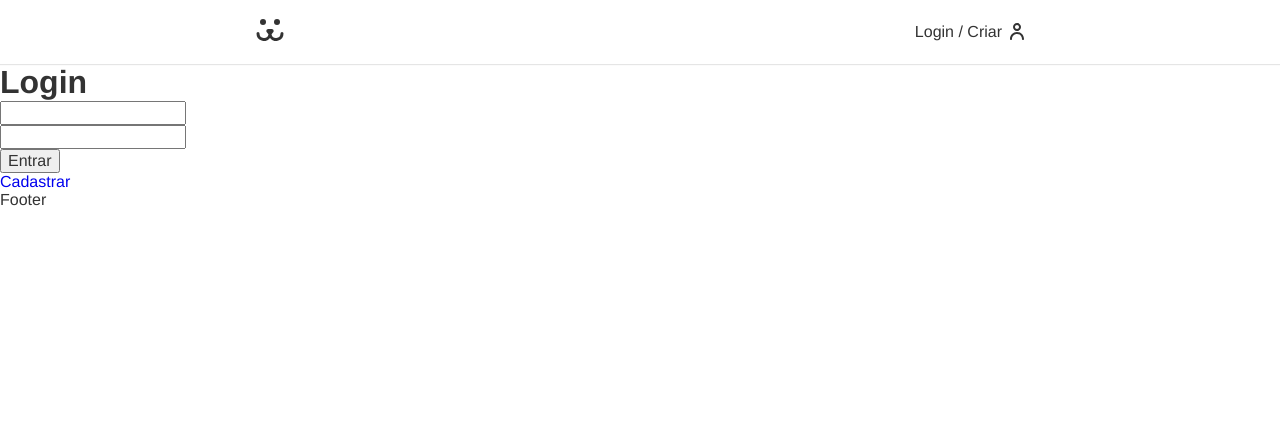
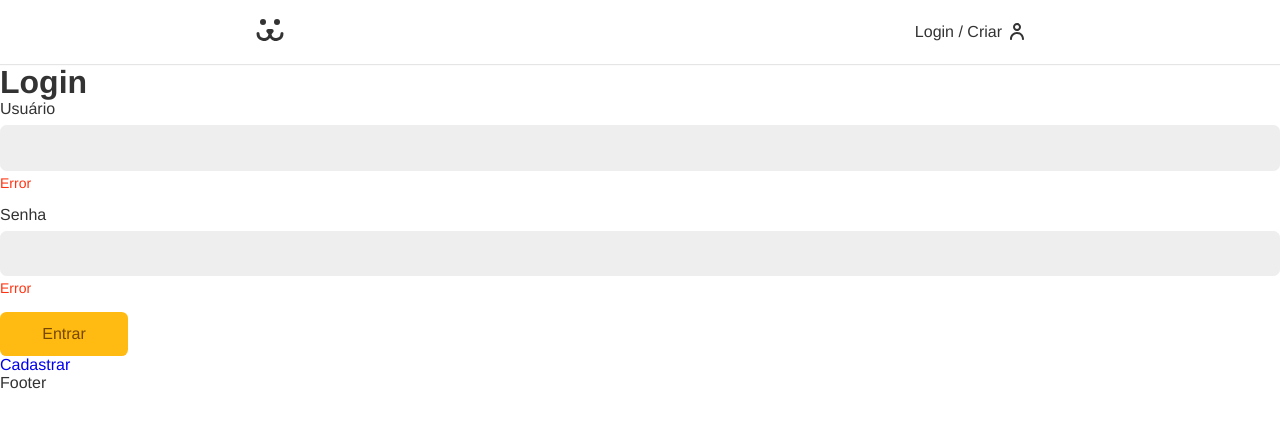
Before and after one commit to devroboco/dogs-react, a React (Vite) app: page /login in a window 1280 px wide. Shown: the top 428 px of the page. Built offline with nearby package versions, Linux system fonts and the light colour scheme.

Commit message:
componentes de formulario

```diff
--- /dev/null
+++ b/src/Components/Forms/Button.jsx
@@ -0,0 +1,12 @@
+import React from "react";
+import styles from "./Button.module.css";
+
+const Button = ({ children, ...props }) => {
+  return (
+    <button {...props} className={styles.button}>
+      {children}
+    </button>
+  );
+};
+
+export default Button;
--- /dev/null
+++ b/src/Components/Forms/Button.module.css
@@ -0,0 +1,24 @@
+.button {
+  font-size: 1rem;
+  font-family: var(--type-first);
+  cursor: pointer;
+  border: none;
+  border-radius: 0.4rem;
+  background: #fb1;
+  color: #764701;
+  padding: 0.8rem 1.2rem;
+  box-sizing: border-box;
+  transition: 0.1s;
+  min-width: 8rem;
+}
+
+.button:hover,
+.button:focus {
+  outline: none;
+  box-shadow: 0 0 0 3px #fea, 0 0 0 4px #fb1;
+}
+
+.button:disabled {
+  opacity: 0.5;
+  cursor: wait;
+}
--- /dev/null
+++ b/src/Components/Forms/Input.jsx
@@ -0,0 +1,16 @@
+import React from "react";
+import styles from "./Input.module.css";
+
+const Input = ({ label, type, name }) => {
+  return (
+    <div className={styles.wrapper}>
+      <label className={styles.label} htmlFor={name}>
+        {label}
+      </label>
+      <input id={name} name={name} className={styles.input} type={type} />
+      <p className={styles.error}>Error</p>
+    </div>
+  );
+};
+
+export default Input;
--- /dev/null
+++ b/src/Components/Forms/Input.module.css
@@ -0,0 +1,35 @@
+.wrapper {
+  margin-bottom: 1rem;
+}
+
+.input {
+  border: 1px solid #eee;
+  display: block;
+  width: 100%;
+  font-size: 1rem;
+  padding: 0.8rem;
+  border-radius: 0.4rem;
+  background: #eee;
+  transition: 0.2s;
+}
+
+.input:focus,
+.input:hover {
+  outline: none;
+  border-color: #fb1;
+  background: white;
+  box-shadow: 0 0 0 3px #fea;
+}
+
+.label {
+  display: block;
+  font-size: 1rem;
+  line-height: 1;
+  padding-bottom: 0.5rem;
+}
+
+.error {
+  color: #f31;
+  font-size: 0.875rem;
+  margin-top: 0.25rem;
+}
--- a/src/Components/Login/LoginForm.jsx
+++ b/src/Components/Login/LoginForm.jsx
@@ -1,5 +1,7 @@
 import React from "react";
 import { Link } from "react-router-dom";
+import Input from "../Forms/Input";
+import Button from "../Forms/Button";
 
 const LoginForm = () => {
   const [username, setUsername] = React.useState("");
@@ -20,17 +22,9 @@
     <div>
       <h1>Login</h1>
       <form action='' onSubmit={handleSubmit}>
-        <input
-          type='text'
-          value={username}
-          onChange={({ target }) => setUsername(target.value)}
-        />
-        <input
-          type='text'
-          value={password}
-          onChange={({ target }) => setPassword(target.value)}
-        />
-        <button>Entrar</button>
+        <Input label='Usuário' type='text' name='username' />
+        <Input label='Senha' type='password' name='password' />
+        <Button>Entrar</Button>
       </form>
       <Link to='/login/criar'>Cadastrar</Link>
     </div>
```
